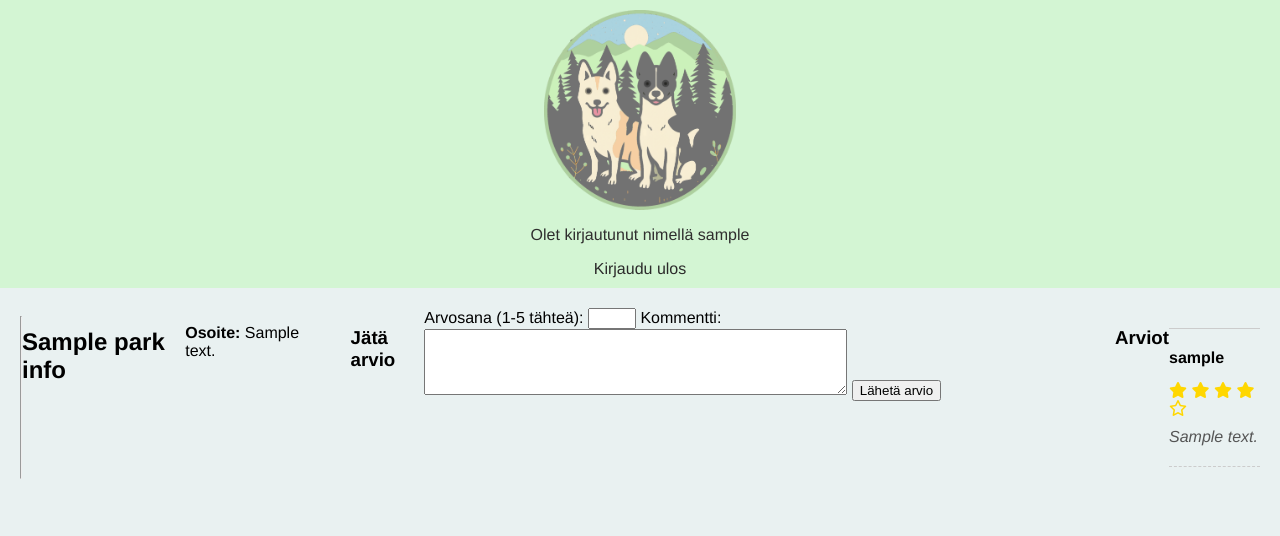
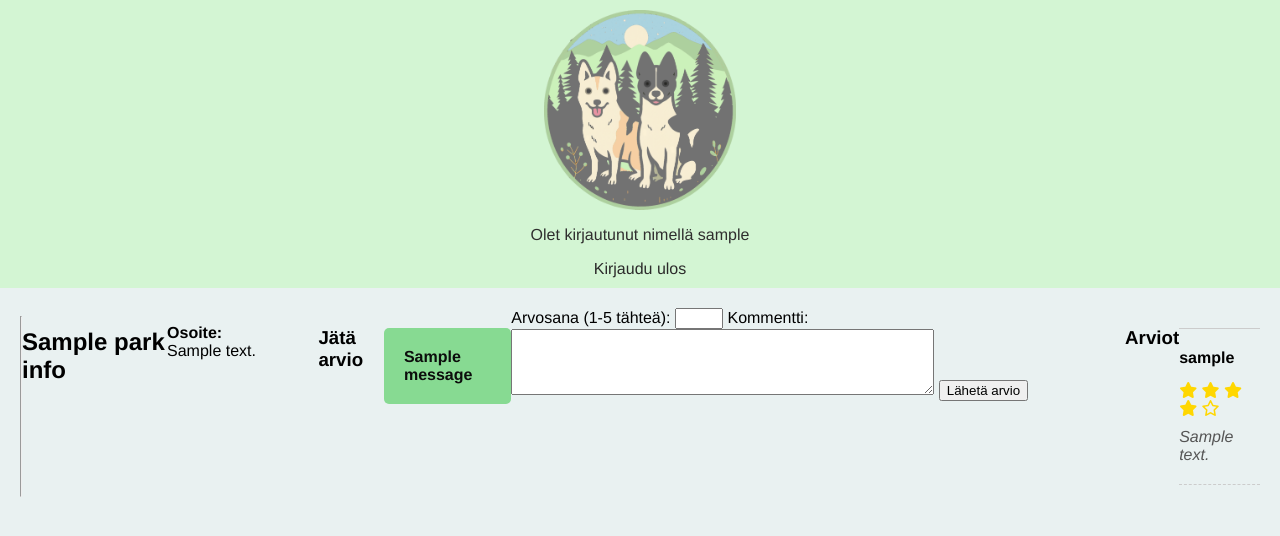
Before and after one commit to ihakkin/tsoha, a Flask app: template templates/park_details.html in a window 1280 px wide. Shown: the top 536 px of the page. Run offline with Flask 3, Linux system fonts and the light colour scheme; the visitor is signed in with stand-in values (Sample User, id 1); the template is opened without the code that fills it: most values are stand-ins (such as "Sample title", 1, 10 or a date in 2020); one stand-in notice (Sample message) is shown.

Commit message:
Enhance review form: add comment length check and style flash messages

```diff
--- a/static/main.css
+++ b/static/main.css
@@ -23,6 +23,8 @@ body {
     display: flex;
     flex-direction: column;
     margin-left: 50px;
+
+
 }
 
 .rankings, .search {
@@ -95,3 +97,25 @@ td, th {
     font-style: italic;
     color: #555;
 }
+
+.error-container {
+    background-color: #87da92;
+    color: #0c0d0c;
+    padding: 20px;
+    margin-top: 20px;
+    border-radius: 5px;
+}
+
+.alert {
+    background-color: #87da92;
+    color: #0c0d0c;
+    padding: 20px;
+    margin-top: 20px;
+    border-radius: 5px;
+    font-weight: bold;
+}
+
+.alert-success {
+    background-color: #4CAF50;
+    border-color: darkgreen;
+}
--- a/templates/error.html
+++ b/templates/error.html
@@ -1,6 +1,10 @@
 {% extends "layout.html" %}
 {% block content %}
 
-Virhe: {{ message }}
+<div class="error-container">
+    <h2>Virhe</h2>
+    <p>{{ error }}</p>
+    <a href="/">Palaa etusivulle</a>
+</div>
 
 {% endblock %}
--- a/templates/park_details.html
+++ b/templates/park_details.html
@@ -18,7 +18,18 @@
 
 {% if session.user_id %}
 <h3>Jätä arvio</h3>
-<form action="/park/{{ park_id }}/review" method="POST">
+
+{% with messages = get_flashed_messages() %}
+  {% if messages %}
+    <div class="flash-messages">
+      {% for message in messages %}
+        <div class="alert {{ 'alert-success' if category == 'success' else 'alert' }}">{{ message }}</div>
+      {% endfor %}
+    </div>
+  {% endif %}
+{% endwith %}
+
+<form action="/park/{{ park_id }}" method="POST">
   <label for="rating">Arvosana (1-5 tähteä):</label>
   <input type="number" id="rating" name="rating" min="1" max="5" required>
   <label for="comment">Kommentti:</label>
@@ -45,4 +56,15 @@
     </div>
   {% endfor %}
 </div>
+
+<script>
+  function check(form) {
+      if (form.comment.value.length > 1000) {
+          alert("Kommentti on liian pitkä");
+          return false;
+      }
+      return true;
+  }
+  </script>
+
 {% endblock %}
```
Also changed, not shown: routes.py (+14 -4 lines).
